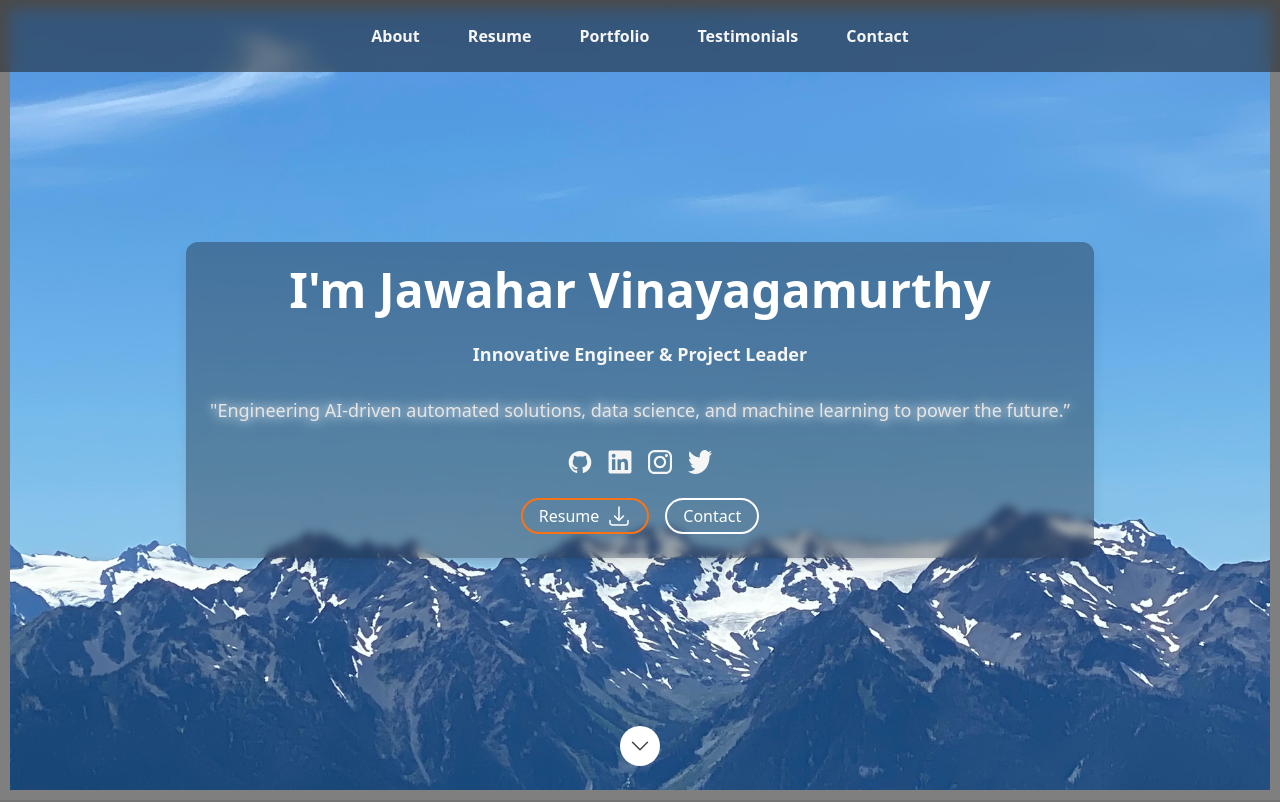
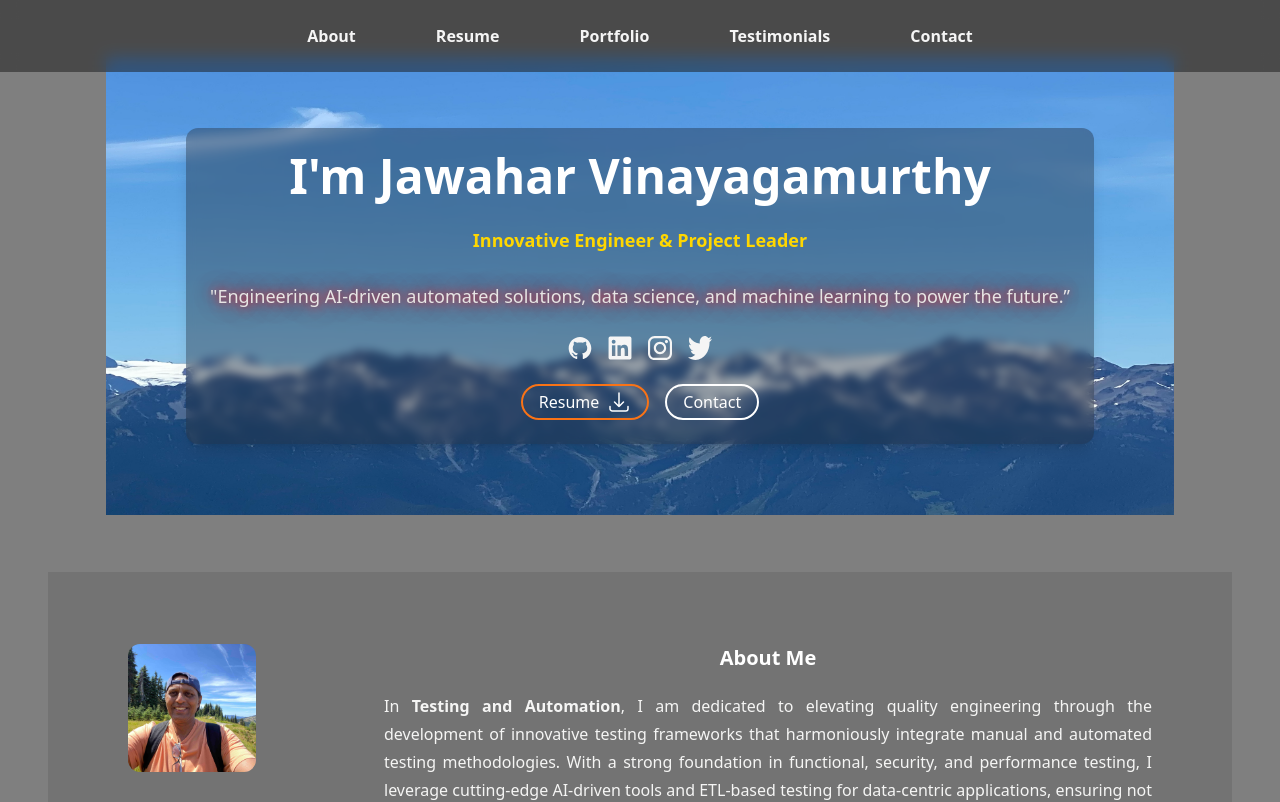
Before and after one commit to jawaharvinayagamurthy/myportfolio-react, a Next.js app: page / in a window 1280 px wide. Shown: the top 802 px of the page. Built offline with nearby package versions, Linux system fonts and the light colour scheme.

Commit message:
Updates to all sections.

```diff
--- a/src/components/Layout/Section.tsx
+++ b/src/components/Layout/Section.tsx
@@ -7,8 +7,10 @@ const Section: FC<
   PropsWithChildren<{sectionId: SectionId; sectionTitle?: string; noPadding?: boolean; className?: string}>
 > = memo(({children, sectionId, noPadding = false, className}) => {
   return (
-    <section className={classNames(className, {'px-4 py-16 md:py-24 lg:px-8': !noPadding})} id={sectionId}>
-      <div className={classNames({'mx-auto max-w-screen-lg': !noPadding})}>{children}</div>
+    <section className={classNames(className, {'px-0 py-0': noPadding,'px-4 py-16 md:py-6 lg:px-8': !noPadding})}
+    id={sectionId} style={{ marginLeft: '0.5in', marginRight: '0.5in'}} >
+      {/*<div className={classNames({'max-w-screen-lg': !noPadding})}>{children}</div>*/}
+      <div className={classNames({ 'w-full': true })} style={{ padding: '0.5in' }}>{children}</div>
     </section>
   );
 });
--- a/src/components/Sections/About.tsx
+++ b/src/components/Sections/About.tsx
@@ -20,7 +20,7 @@ const About: FC = memo(() => {
         <div className={classNames('col-span-1 flex flex-col gap-y-1', {'md:col-span-3': !!profileImageSrc})}>
           <div className="flex flex-col">
             <h2 className="text-xl font-bold text-white">About Me</h2>
-            <p className="prose prose-sm text-gray-300 sm:prose-base">{description}</p>
+            <p className="prose prose-sm text-gray-300 sm:prose-base max-w-full">{description}</p>
           </div>
           <ul className="grid grid-cols-1 gap-3 sm:grid-cols-2">
             {aboutItems.map(({label, text, Icon}, idx) => (
--- a/src/components/Sections/Header.tsx
+++ b/src/components/Sections/Header.tsx
@@ -37,8 +37,8 @@ const DesktopNav: FC<{navSections: SectionId[]; currentSection: SectionId | null
     const activeClass = classNames(baseClass, 'text-green-500');
     const inactiveClass = classNames(baseClass, 'text-neutral-100');
     return (
-      <header className="fixed top-0 z-50 hidden w-full bg-neutral-900/50 p-6 backdrop-blur sm:block" id={headerID}>
-        <nav className="flex justify-center gap-x-12">
+      <header className="fixed top-0 z-30 hidden w-full bg-neutral-900/50 p-6 backdrop-blur sm:block" id={headerID}>
+        <nav className="flex justify-center gap-x-20">
           {navSections.map(section => (
             <NavItem
               activeClass={activeClass}
--- a/src/components/Sections/Hero.tsx
+++ b/src/components/Sections/Hero.tsx
@@ -12,10 +12,11 @@ const Hero: FC = memo(() => {
 
   return (
     <Section noPadding sectionId={SectionId.Hero}>
-      <div className="relative flex h-screen w-full items-center justify-center">
+      {/*<div className="relative flex h-screen w-full items-center justify-center">*/}
+      <div className="relative flex w-full items-center justify-center p-20">
         <Image
           alt={`${name}-image`}
-          className="absolute z-0 h-full w-full object-cover"
+          className="absolute object-cover"
           placeholder="blur"
           priority
           src={imageSrc}
@@ -43,13 +44,13 @@ const Hero: FC = memo(() => {
             </div>
           </div>
         </div>
-        <div className="absolute inset-x-0 bottom-6 flex justify-center">
+        {/*<div className="absolute inset-x-0 bottom-6 flex justify-center">
           <a
             className="rounded-full bg-white p-1 ring-white ring-offset-2 ring-offset-gray-700/80 focus:outline-none focus:ring-2 sm:p-2"
             href={`/#${SectionId.About}`}>
             <ChevronDownIcon className="h-5 w-5 bg-transparent sm:h-6 sm:w-6" />
           </a>
-        </div>
+        </div>*/}
       </div>
     </Section>
   );
--- a/src/data/data.tsx
+++ b/src/data/data.tsx
@@ -20,7 +20,6 @@ import LinkedInIcon from '../components/Icon/LinkedInIcon';
 import TwitterIcon from '../components/Icon/TwitterIcon';
 
 // 4. Images (sorted alphabetically)
-//import heroImage from '../images/header-background.webp';
 import heroImage from '../images/iam-sky.jpg';
 import porfolioImage1 from '../images/portfolio/portfolio-1.jpg';
 import porfolioImage2 from '../images/portfolio/portfolio-2.jpg';
@@ -97,15 +96,13 @@ export type SectionId = (typeof SectionId)[keyof typeof SectionId];
 export const heroData: Hero = {
   imageSrc: heroImage,
   name: `I'm Jawahar Vinayagamurthy`,
-  description: (
-    <>
+  description: (<>
       <p className="prose-sm text-stone-200 sm:prose-base lg:prose-lg text-justify">
-        <strong className="text-stone-100">Innovative Engineer & Project Leader </strong>
+        <strong className="text-gold">Innovative Engineer & Project Leader </strong>
       </p>
       <p className="prose-sm text-stone-200 sm:prose-base lg:prose-lg text-justify glow-text">
         "Engineering AI-driven automated solutions, data science, and machine learning to power the future.”
-      </p>
-    </>
+      </p></>
   ),
   actions: [
     {
--- a/src/globalStyles.scss
+++ b/src/globalStyles.scss
@@ -165,8 +165,23 @@ h3 {
     transform: translateX(-100%); /* End at the left */
   }
 }
-
-.glow-text {
+/*
+.glow-text-white {
   text-shadow: 0 0 10px rgba(255, 255, 255, 0.8), 0 0 20px rgba(255, 255, 255, 0.6),
                0 0 30px rgba(255, 255, 255, 0.4);
+}*/
+.glow-text {
+  text-shadow:
+    0 0 10px rgba(255, 0, 0, 0.8),   /* Red with 80% opacity */
+    0 0 20px rgba(255, 0, 0, 0.6),   /* Red with 60% opacity */
+    0 0 30px rgba(255, 0, 0, 0.4);   /* Red with 40% opacity */
 }
+.glow-text-yellow {
+  text-shadow:
+    0 0 10px rgba(255, 255, 0, 0.8),   /* Yellow with 80% opacity */
+    0 0 20px rgba(255, 255, 0, 0.6),   /* Yellow with 60% opacity */
+    0 0 30px rgba(255, 255, 0, 0.4);   /* Yellow with 40% opacity */
+}
+.text-gold {
+  color: #FFD700; /* Gold color */
+}
```
Also changed, not shown: src/images/header-background.webp (deleted), src/images/iam-sky.jpg.
